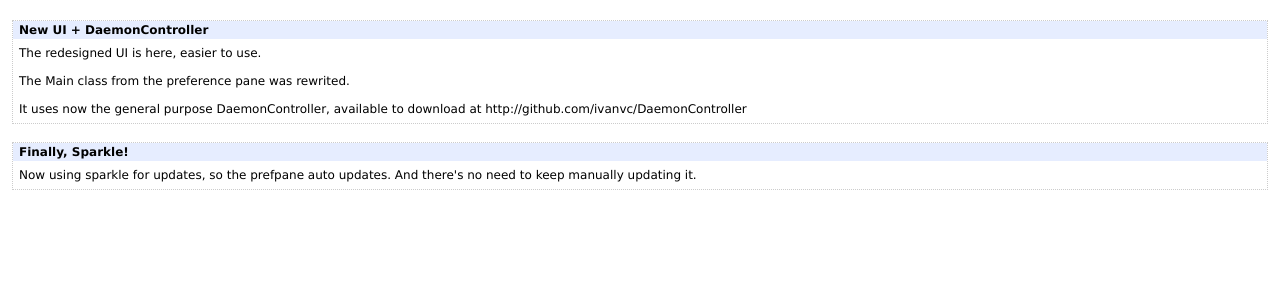
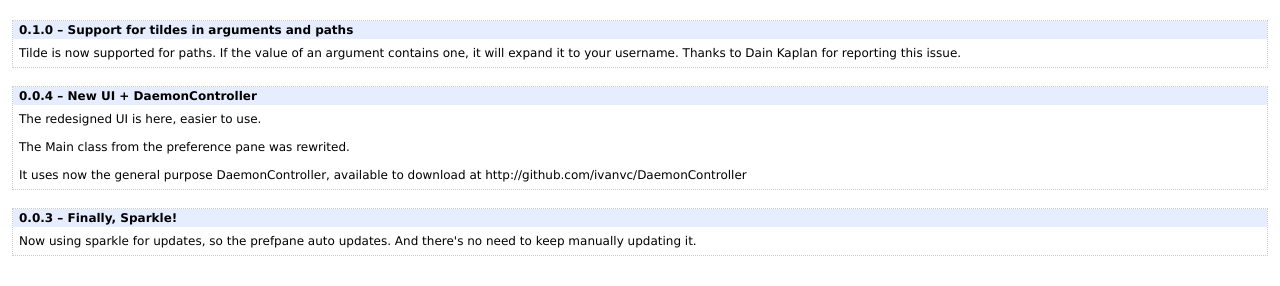
Before and after one commit to ivanvc/mongodb-prefpane, a plain HTML site: page release-notes.html in a window 1280 px wide. Drawn offline with Linux system fonts and the light colour scheme.

Commit message:
Update release notes

```diff
--- a/release-notes.html
+++ b/release-notes.html
@@ -9,11 +9,27 @@
 
   <body>
     <br />
+      <a id="version-0.1.0"></a>
+      <table class="dots" width="100%" border="0" cellspacing="0" cellpadding="0" summary="Two column table with heading">
+        <tr>
+          <td class="blue" colspan="2">
+            <h3>0.1.0 &ndash; Support for tildes in arguments and paths</h3>
+          </td>
+        </tr>
+        <tr>
+          <!--<td valign="top" width="150"><img src="../gfx/biginfo.png" alt="A really big image"  width="150" border="0"></td>-->
+          <td valign="top">
+            <p>Tilde is now supported for paths. If the value of an argument contains one, it will expand it to your username. Thanks to Dain Kaplan for reporting this issue.</p>
+          </td>
+        </tr>
+      </table>
+      <br />
+
       <a id="version-0.0.4"></a>
       <table class="dots" width="100%" border="0" cellspacing="0" cellpadding="0" summary="Two column table with heading">
         <tr>
           <td class="blue" colspan="2">
-            <h3>New UI + DaemonController</h3>
+            <h3>0.0.4 &ndash; New UI + DaemonController</h3>
           </td>
         </tr>
         <tr>
@@ -31,7 +47,7 @@
       <table class="dots" width="100%" border="0" cellspacing="0" cellpadding="0" summary="Two column table with heading">
         <tr>
           <td class="blue" colspan="2">
-            <h3>Finally, Sparkle!</h3>
+            <h3>0.0.3 &ndash; Finally, Sparkle!</h3>
           </td>
         </tr>
         <tr>
```
